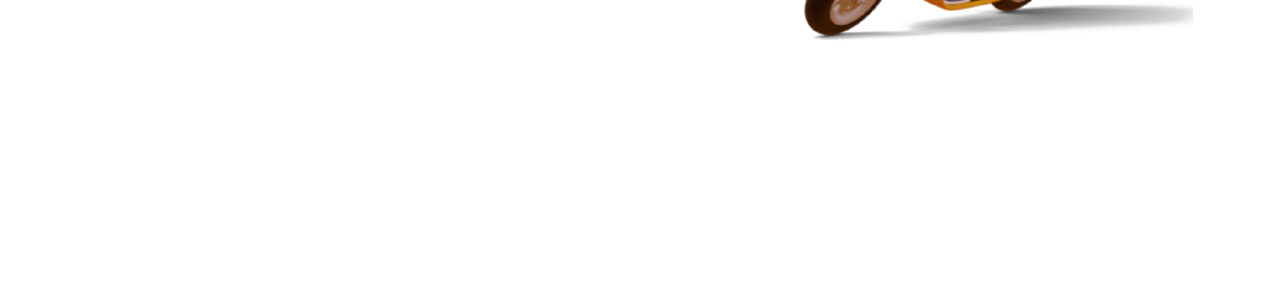
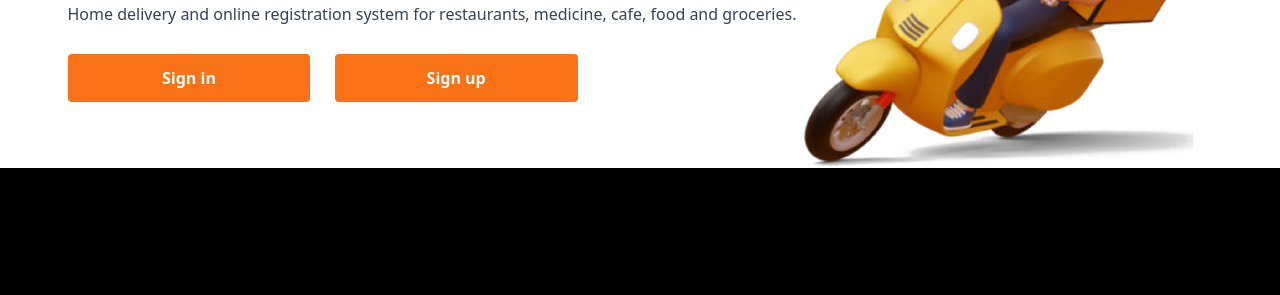
Before and after one commit to Jacbfrancis/Deliverio-website, a plain HTML site: page index.html in a window 1280 px wide. Shown: the part 505-800 px from the top of the page. Drawn offline with nearby package versions, Linux system fonts and the light colour scheme.

Commit message:
Update index.html

```diff
--- a/index.html
+++ b/index.html
@@ -24,8 +24,8 @@
 
 </head>
 
-<body>
-    <div class="px-12 pt-5">
+<body class= "md:bg-black md:flex justify-center md:items-center md:min-h-screen">
+    <div class="bg-white px-12 pt-5">
                     <!--- Navigation Bar --->
         <div>
             <nav class="flex justify-between items-center">
```
